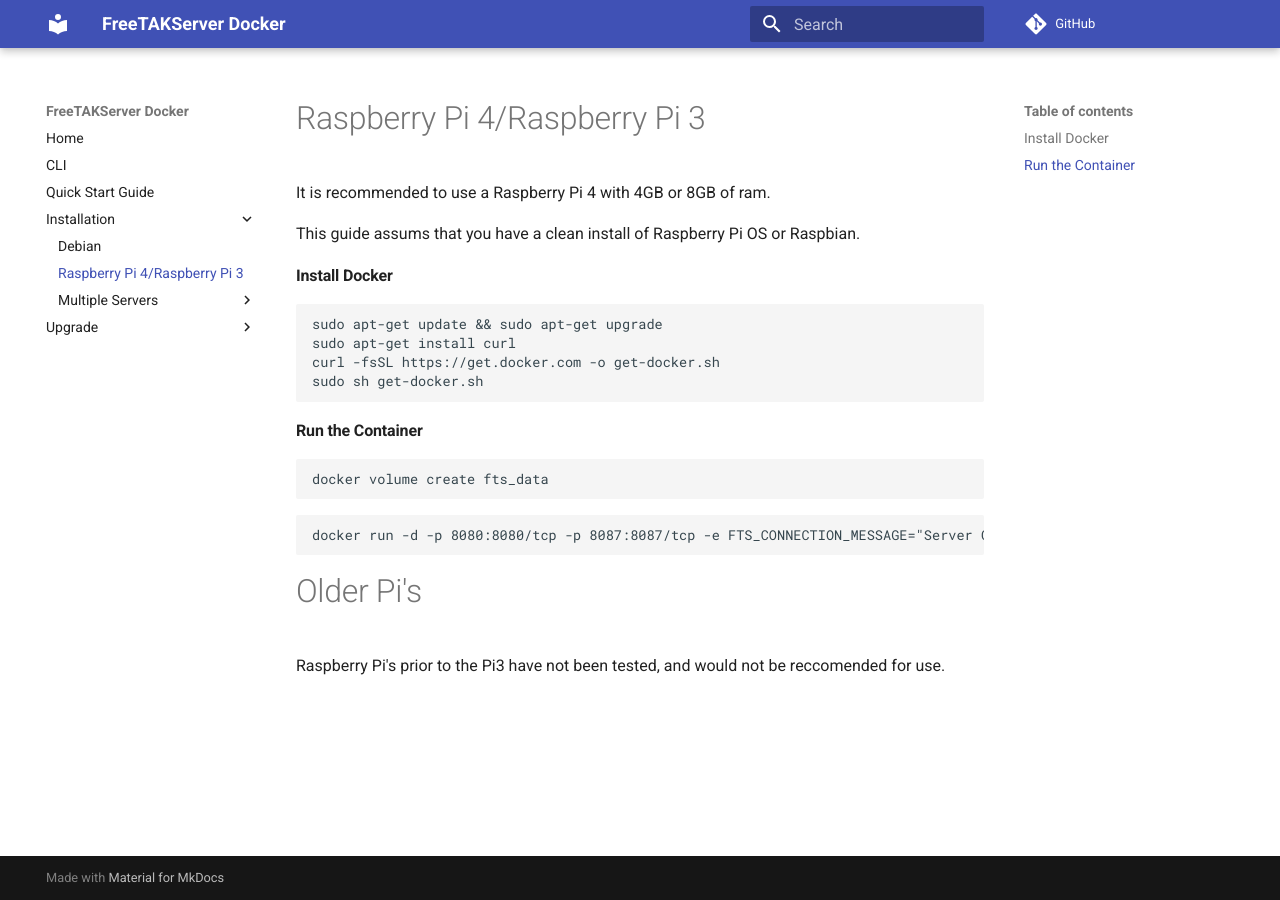
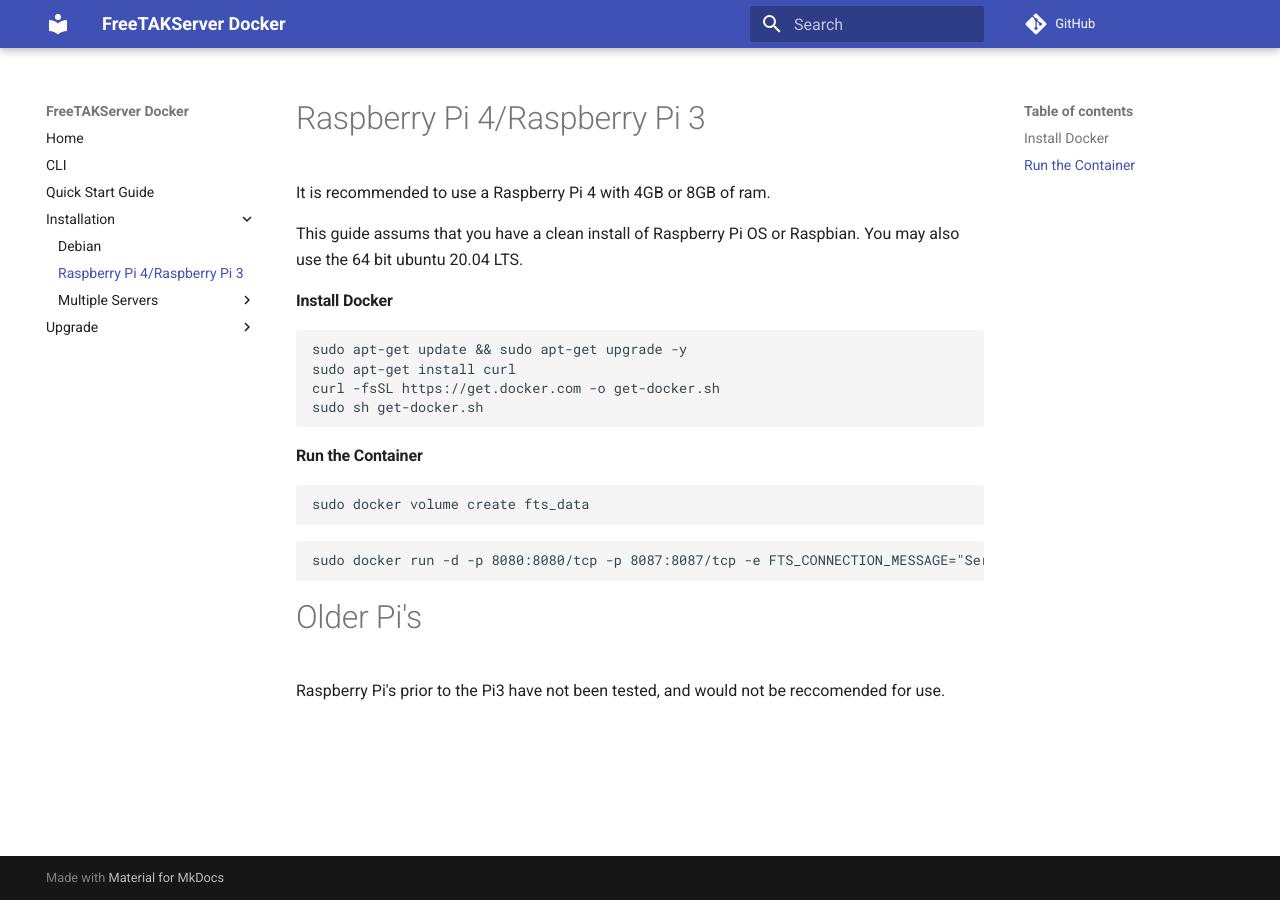
Before and after one commit to FreeTAKTeam/FreeTAKServer-Docker, an MkDocs documentation site: the page built from docs/docs/Installation/Raspberry Pi.md, in a window 1280 px wide. Built offline with MkDocs 1.6.1 and Material for MkDocs 9.7.7, drawn with Linux system fonts in a browser that asks for light colours; comment, search, counter and statistics services are not loaded.

Commit message:
Update Raspberry Pi.md

````diff
--- a/docs/docs/Installation/Raspberry Pi.md
+++ b/docs/docs/Installation/Raspberry Pi.md
@@ -2,21 +2,22 @@
 It is recommended to use a Raspberry Pi 4 with 4GB or 8GB of ram.
 
 This guide assums that you have a clean install of Raspberry Pi OS or Raspbian.
+You may also use the 64 bit ubuntu 20.04 LTS.
 
 #### Install Docker
 ```bash
-sudo apt-get update && sudo apt-get upgrade
+sudo apt-get update && sudo apt-get upgrade -y
 sudo apt-get install curl
 curl -fsSL https://get.docker.com -o get-docker.sh
 sudo sh get-docker.sh
 ```
 #### Run the Container
 ```bash
-docker volume create fts_data
+sudo docker volume create fts_data
 ```
 
 ```bash
-docker run -d -p 8080:8080/tcp -p 8087:8087/tcp -e FTS_CONNECTION_MESSAGE="Server Connection Message" -v fts_data:/data --name fts --restart unless-stopped freetakteam/freetakserver:1.1.2
+sudo docker run -d -p 8080:8080/tcp -p 8087:8087/tcp -e FTS_CONNECTION_MESSAGE="Server Connection Message" -v fts_data:/data --name fts --restart unless-stopped freetakteam/freetakserver:1.1.2
 ```
 
 # Older Pi's
````
